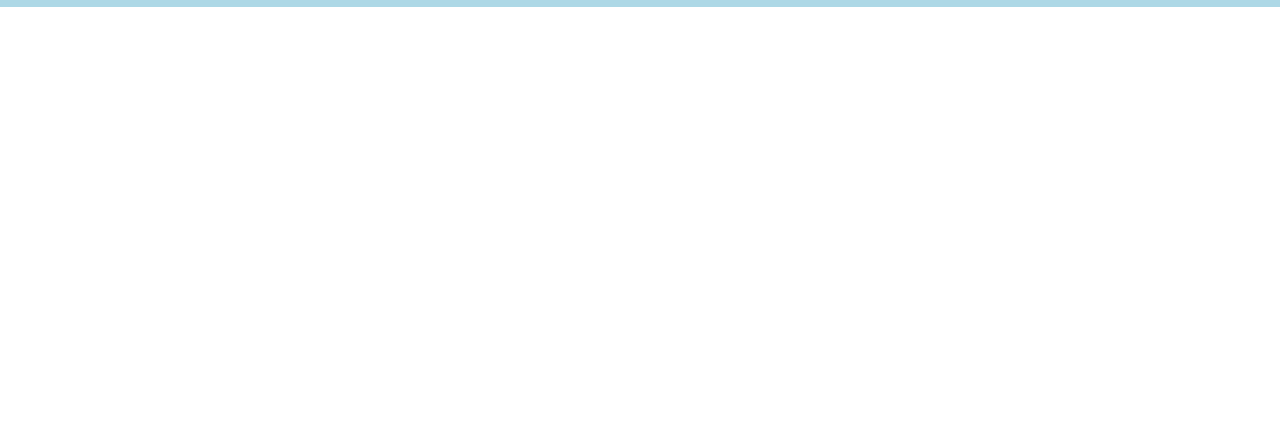
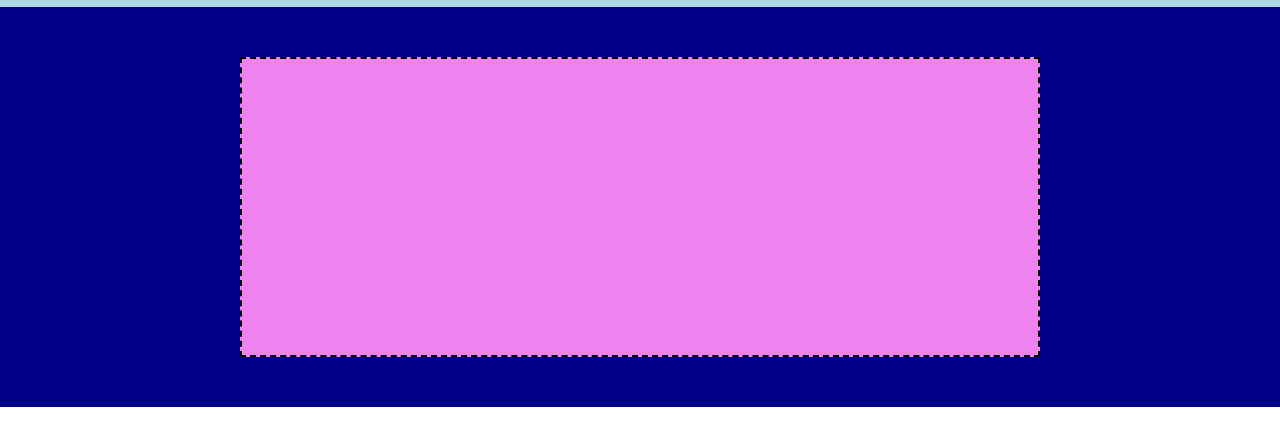
Before and after one commit to kaijie26/htmlcss-struttura-discord, a plain HTML site: page index.html in a window 1280 px wide. Shown: the part 45-490 px from the top of the page. Drawn offline with Linux system fonts and the light colour scheme.

Commit message:
header done

```diff
--- a/css/style.css
+++ b/css/style.css
@@ -4,7 +4,7 @@
     padding: 0;
     box-sizing: border-box;
 }
-header{
+.container{
     background-color: #add8e6;
     padding: 10px 0;
 }
@@ -56,3 +56,23 @@ nav{
     color: inherit;
 
 }
+
+.header-bottom{
+    background-color: #00008b;
+    display: flex;
+    justify-content: center;
+    align-items: center;
+
+
+    /* TEST */
+    height: 400px;
+
+}
+
+.jumbotron{
+    width: 800px;
+    height: 300px;
+    background-color:#ee82ee;
+    border: 2px dashed black ;
+
+}
--- a/index.html
+++ b/index.html
@@ -10,8 +10,10 @@
 <body>
     <!-- Header -->
     <header>
+        <div class="container">
             <!-- Header Top -->
           <div class="header-top">
+
               <div class="logo">logo</div>
 
             <!-- Menù -->
@@ -44,6 +46,15 @@
               <div class="login">login</div>
 
           </div>
+        </div>
+
+
+        <!-- Header Bottom -->
+        <div class="header-bottom">
+            <div class="jumbotron">
+
+            </div>
+        </div>
 
 
     </header>
```
Lines whose indentation alone changed are shown as unchanged.
